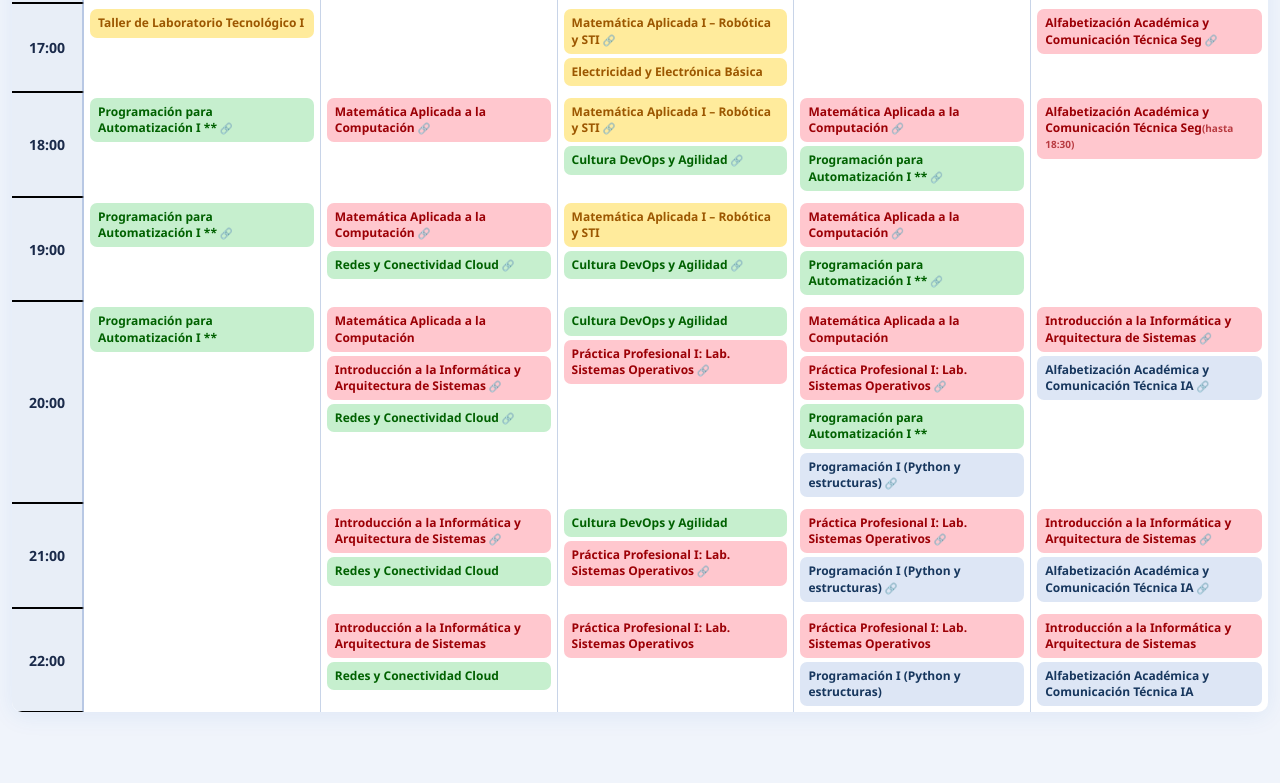
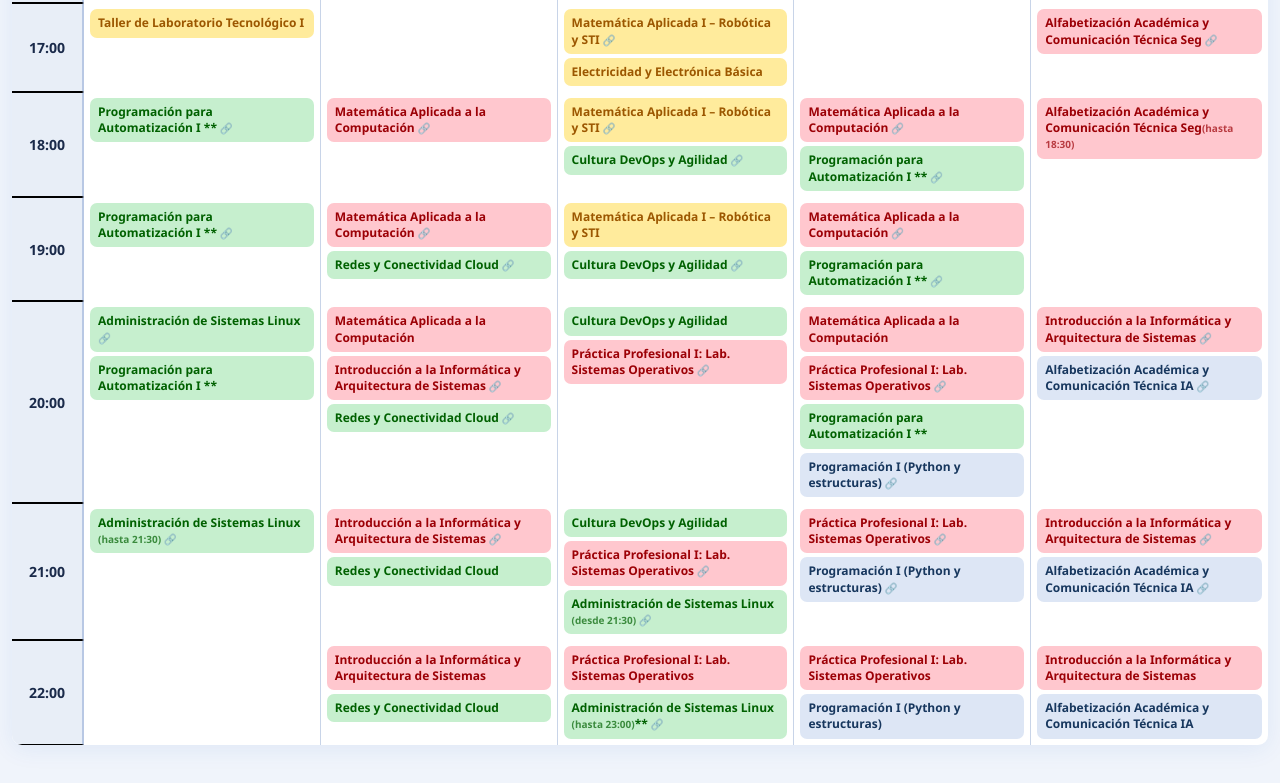
Before and after one commit to Acentor/HorarioCarreras, a plain HTML site: page index.html in a window 1280 px wide. Shown: the part 676-1459 px from the top of the page. Before the commit the page ends 1432 px from the top, so only its background shows below. Drawn offline with Linux system fonts and the light colour scheme.

Commit message:
Update course links and add new course entries

```diff
--- a/index.html
+++ b/index.html
@@ -402,6 +402,7 @@ td.td-day:hover::before {
     <tr>
       <td class="td-time">20:00</td>
       <td class="td-day">
+        <a class="chip c-green" href="https://us02web.zoom.us/j/86081014936?pwd=sAbmwjHWzd7N9Hj9mpYMujDiJEkWmN.1" target="_blank">Administración de Sistemas Linux</a>
         <span class="chip c-green">Programación para Automatización I **</span>
       </td>
       <td class="td-day">
@@ -427,7 +428,9 @@ td.td-day:hover::before {
 
     <tr>
       <td class="td-time">21:00</td>
-      <td class="td-day td-empty"></td>
+      <td class="td-day">
+        <a class="chip c-green" href="https://tecnologia.upateco.edu.ar/course/view.php?id=613" target="_blank">Administración de Sistemas Linux <small style="opacity:.7">(hasta 21:30)</small></a>
+      </td>
       <td class="td-day">
         <a class="chip c-pink" href="https://tecnologia.upateco.edu.ar/course/view.php?id=655" target="_blank">Introducción a la Informática y Arquitectura de Sistemas</a>
         <span class="chip c-green">Redes y Conectividad Cloud</span>
@@ -435,6 +438,7 @@ td.td-day:hover::before {
       <td class="td-day">
         <span class="chip c-green">Cultura DevOps y Agilidad</span>
         <a class="chip c-pink" href="https://tecnologia.upateco.edu.ar/course/view.php?id=656" target="_blank">Práctica Profesional I: Lab. Sistemas Operativos</a>
+        <a class="chip c-green" href="https://us02web.zoom.us/j/86081014936?pwd=sAbmwjHWzd7N9Hj9mpYMujDiJEkWmN.1" target="_blank">Administración de Sistemas Linux <small style="opacity:.7">(desde 21:30)</small></a>
       </td>
       <td class="td-day">
         <a class="chip c-pink" href="https://tecnologia.upateco.edu.ar/course/view.php?id=656" target="_blank">Práctica Profesional I: Lab. Sistemas Operativos</a>
@@ -455,6 +459,7 @@ td.td-day:hover::before {
       </td>
       <td class="td-day">
         <span class="chip c-pink">Práctica Profesional I: Lab. Sistemas Operativos</span>
+        <a class="chip c-green" href="https://tecnologia.upateco.edu.ar/course/view.php?id=613" target="_blank">Administración de Sistemas Linux <small style="opacity:.7">(hasta 23:00)</small>**</a>
       </td>
       <td class="td-day">
         <span class="chip c-pink">Práctica Profesional I: Lab. Sistemas Operativos</span>
```
